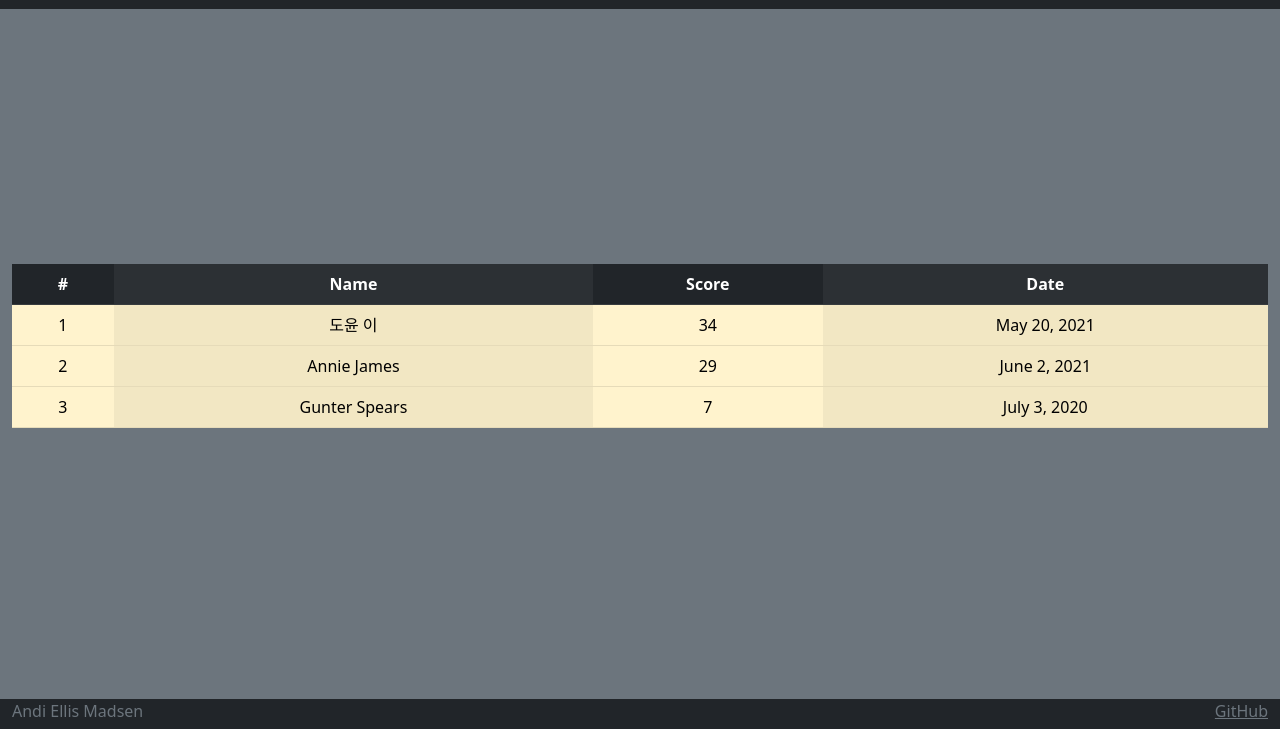
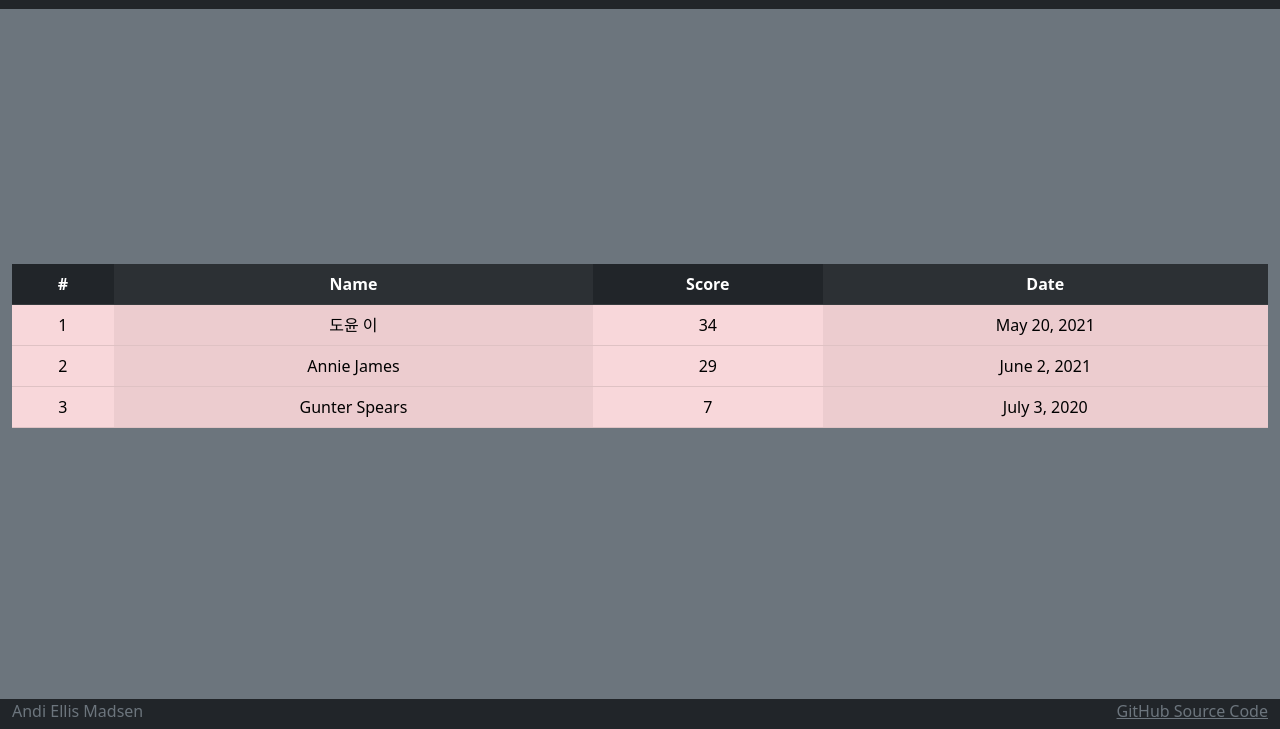
Before and after one commit to ajemadsen/simon, a plain HTML site: page scores.html in a window 1280 px wide. Shown: the part 71-800 px from the top of the page. Drawn offline with nearby package versions, Linux system fonts and the light colour scheme.

Commit message:
Edit Footer strings

```diff
--- a/scores.html
+++ b/scores.html
@@ -35,7 +35,7 @@
     </header>
 
     <main class="container-fluid bg-secondary text-center">
-      <table class="table table-warning table-striped-columns">
+      <table class="table table-danger table-striped-columns">
         <thead class="table-dark">
           <tr>
             <th>#</th>
@@ -73,7 +73,7 @@
         <a
           class="text-reset"
           href="https://github.com/ajemadsen/simon"
-          >GitHub</a>
+          >GitHub Source Code</a>
       </div>
     </footer>
   </body>
```
Also changed, not shown: about.html (+1 -1 lines), index.html (+1 -1 lines), play.html (+1 -1 lines).
